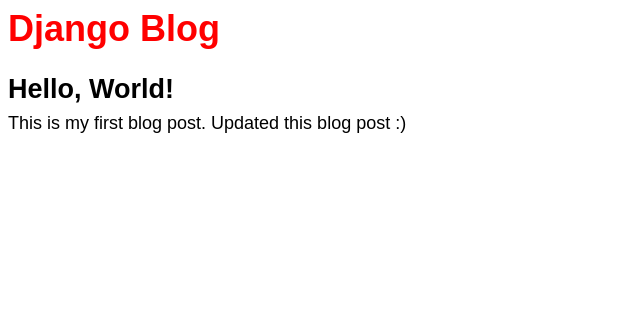
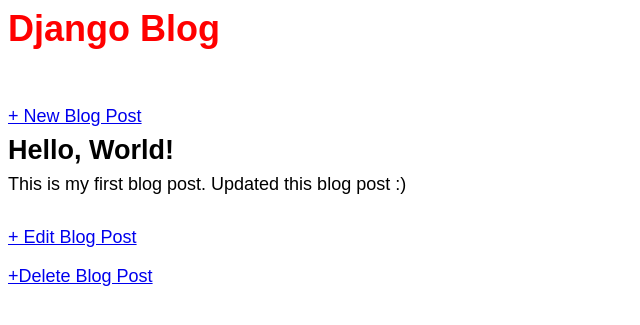
Before and after one commit to briannatilton/IT221blogapp, a Django app: page /post/1/ in a window 1280 px wide. Shown: the top 325 px of the page, without its empty margins (0-640 px from the left). Run offline with Django 3.2, Linux system fonts and the light colour scheme; data comes from the database, SQL or seed files in the repository; both versions use the stored data as it was after the commit.

Commit message:
Add edit and delete post functions to blog

```diff
--- a/blog/models.py
+++ b/blog/models.py
@@ -1,4 +1,5 @@
 from django.db import models
+from django.urls import reverse
 
 class Post(models.Model):
     title = models.CharField(max_length=200)
@@ -10,3 +11,6 @@ class Post(models.Model):
 
     def __str__(self):
         return self.title
+
+    def get_absolute_url(self):
+        return reverse('post_detail', args=[str(self.id)])
--- a/blog/urls.py
+++ b/blog/urls.py
@@ -1,7 +1,10 @@
 from django.urls import path
-from .views import BlogListView, BlogDetailView
+from .views import BlogListView, BlogDetailView, BlogCreateView, BlogUpdateView, BlogDeleteView
 
 urlpatterns = [
+    path('post/<int:pk>/delete/', BlogDeleteView.as_view(), name='post_delete'),
+    path('post/<int:pk>/edit/', BlogUpdateView.as_view(), name='post_edit'),
+    path('post/new/', BlogCreateView.as_view(), name='post_new'),
     path('post/<int:pk>/', BlogDetailView.as_view(), name='post_detail'),
     path('', BlogListView.as_view(), name='home'),
 ]
--- a/blog/views.py
+++ b/blog/views.py
@@ -1,4 +1,6 @@
 from django.views.generic import ListView, DetailView
+from django.views.generic.edit import CreateView, UpdateView, DeleteView
+from django.urls import reverse_lazy
 from .models import Post
 
 
@@ -10,3 +12,19 @@ class BlogListView(ListView):
 class BlogDetailView(DetailView):
     model = Post
     template_name = 'post_detail.html'
+
+
+class BlogCreateView(CreateView):
+    model = Post
+    template_name = 'post_new.html'
+    fields = ['title', 'author', 'body']
+
+class BlogUpdateView(UpdateView):
+    model = Post
+    template_name = 'post_edit.html'
+    fields = ['title', 'body']
+
+class BlogDeleteView(DeleteView):
+    model = Post
+    template_name = 'post_delete.html'
+    success_url = reverse_lazy('home')
--- a/templates/base.html
+++ b/templates/base.html
@@ -7,7 +7,12 @@
     </head>
     <body>
         <header>
+            <div class="nav-left">
             <h1><a href="{% url 'home' %}">Django Blog</a></h1>
+            </div>
+            <div class="nav-right">
+                <a href="{% url 'post_new' %}">+ New Blog Post</a>
+            </div>
         </header>
         <div>
             {% block content %}
--- a/templates/post_detail.html
+++ b/templates/post_detail.html
@@ -1,8 +1,10 @@
 {% extends 'base.html'%}
 {% block content %}
     <div class="post-entry">
-        <h2>{{ object.title }}</h2>
-        <p>{{ object.body }}</p>
+        <h2>{{ post.title }}</h2>
+        <p>{{ post.body }}</p>
     </div>
 
+    <p><a href="{% url 'post_edit' post.pk %}">+ Edit Blog Post</a></p>
+    <p><a href="{% url 'post_delete' post.pk %}">+Delete Blog Post</a></p>
 {% endblock content %}
```
Also changed, not shown: blog/tests.py (+24 -0 lines), db.sqlite3.
